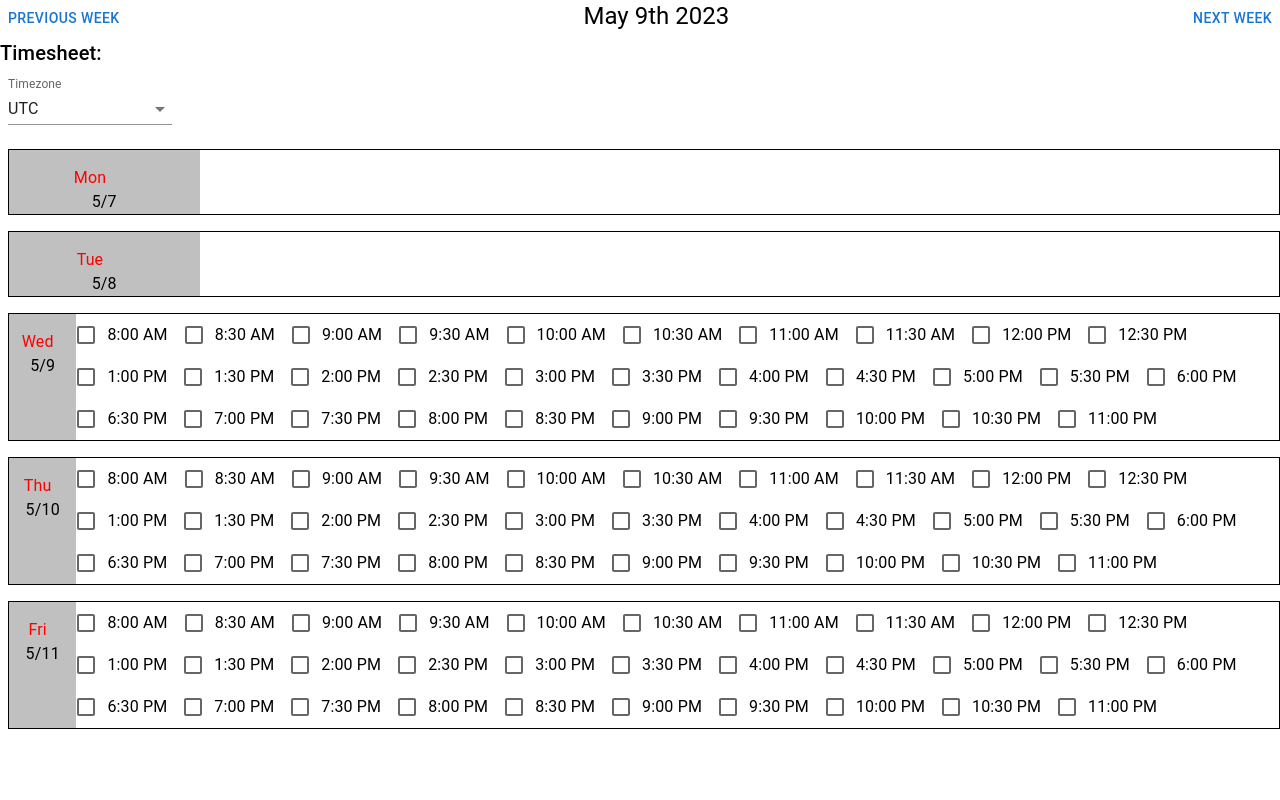
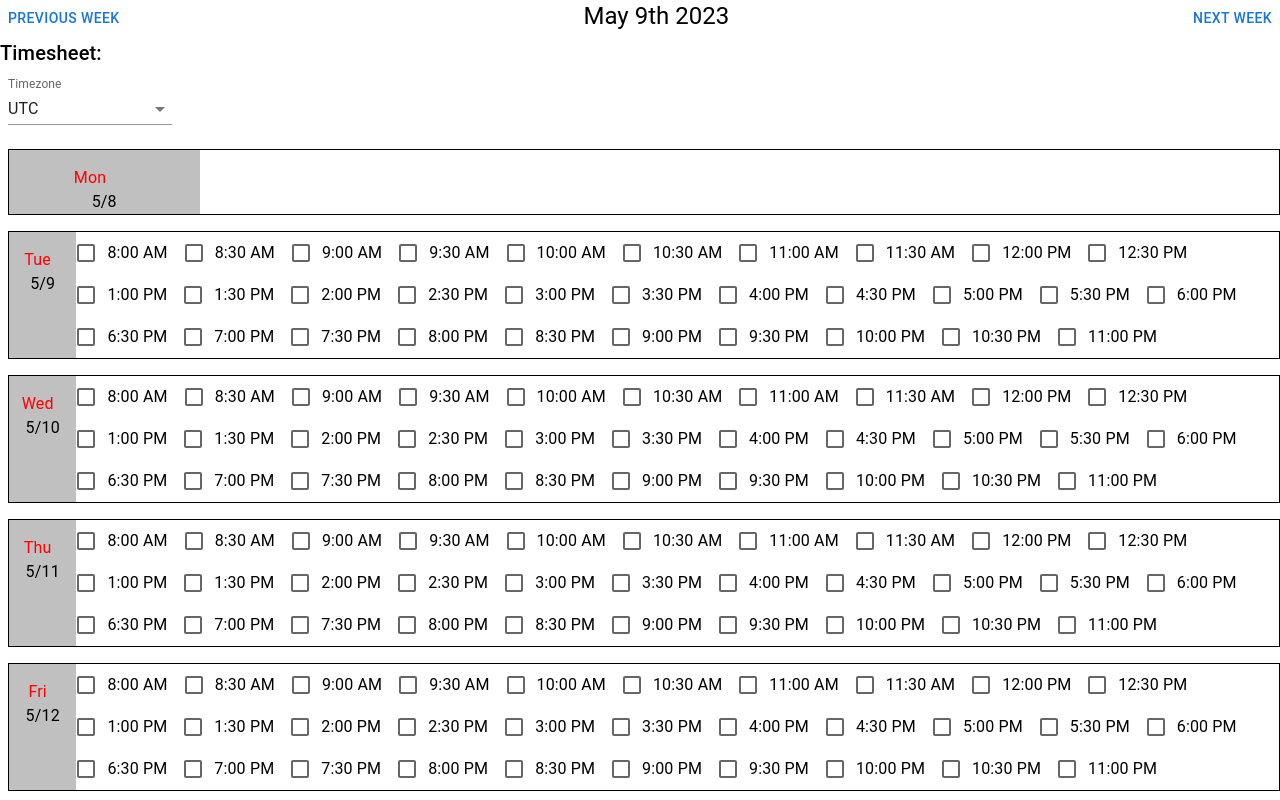
Before and after one commit to s4sahildudani/date_Task, a React (Create React App) app in the folder my-app/: page / in a window 1280 px wide. Built offline with nearby package versions, Linux system fonts and the light colour scheme.

Commit message:
updated code

```diff
--- a/my-app/src/pages/DateTask.js
+++ b/my-app/src/pages/DateTask.js
@@ -33,13 +33,13 @@ function DateTask() {
 
   const daysOfWeek = ["Mon", "Tue", "Wed", "Thu", "Fri"];
   const today = moment().startOf("day");
-  const daysFromToday = date.diff(today, "days");
+  const daysFromToday = date.clone().startOf("week").diff(today, "days");
   const isTodayOrAfter = daysFromToday >= 0 && daysFromToday < 5;
 
   const startTime = moment().startOf("day").add(8, "hours");
   const endTime = moment().startOf("day").add(23, "hours");
-console.log("endtime",endTime);
-console.log("startTime",endTime)
+  console.log("endtime", endTime);
+  console.log("startTime", endTime);
   const times = [];
 
   let current = startTime.clone();
@@ -48,8 +48,6 @@ console.log("startTime",endTime)
     times.push(current.format("h:mm A"));
     current.add(30, "minutes");
   }
-
-
 
   const convertToTimezone = (time) => {
     const datetime = moment.tz(
@@ -90,14 +88,14 @@ console.log("startTime",endTime)
         </FormControl>
       </Box>
       {daysOfWeek.map((day, index) => {
-  const dayDate = date.clone().startOf("week").add(index, "days");
+        const dayDate = date.clone().startOf("week").add(index + 1, "days");
         const isWeekday = index >= 0 && index <= 4;
         const isSelected = selectedDay === day;
 
         // Check if the day is today or a future day
         const isTodayOrFuture = dayDate.isSameOrAfter(moment().startOf("day"));
 
-  console.log("istoday",isTodayOrAfter);
+        console.log("istoday", isTodayOrAfter);
         return (
           <Box
             key={`${day}-${dayDate.format("M/D")}`}
@@ -140,9 +138,6 @@ console.log("startTime",endTime)
           </Box>
         );
       })}
-
-
-
     </>
   );
 }
```
Lines whose indentation alone changed are shown as unchanged.
